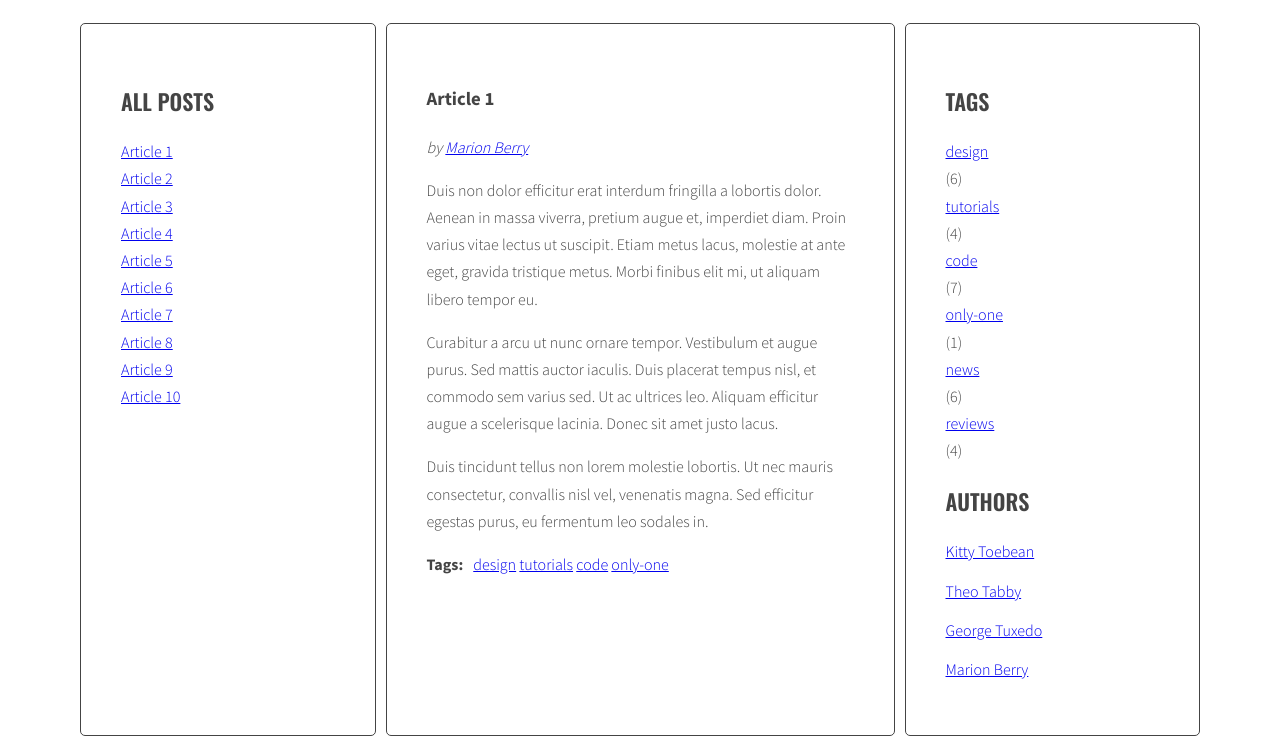
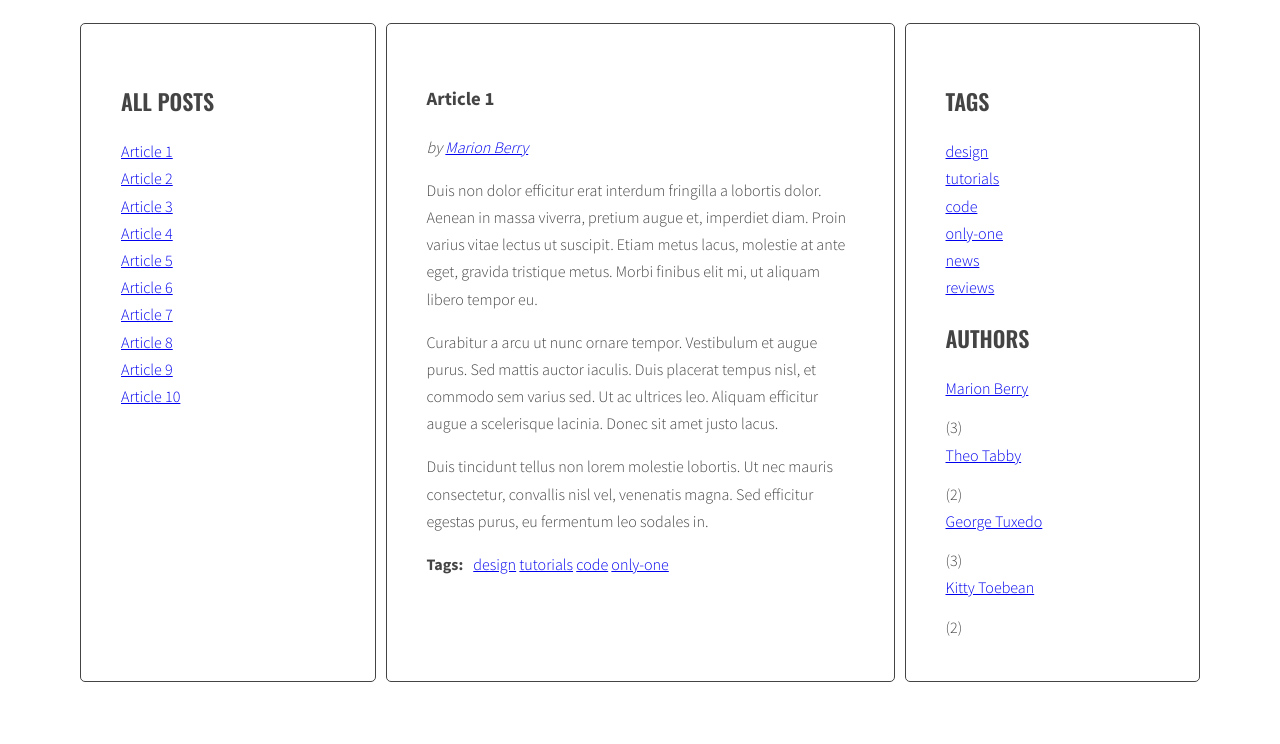
Before and after one commit to martanara/javascript-blog, a website: page index.html in a window 1280 px wide. Shown: the part 220-964 px from the top of the page. After the commit the page ends 910 px from the top, so only its background shows below. Drawn offline with nearby package versions, Linux system fonts and the light colour scheme.

Commit message:
Add functionality of displaying all authors with article count in the sidebar

```diff
--- a/index.html
+++ b/index.html
@@ -172,28 +172,7 @@
               <h2 class="section-title">Tags</h2>
               <ul class="list tags"></ul>
               <h2 class="section-title">Authors</h2>
-              <ul class="list authors">
-                <li>
-                  <a href="#">
-                    <span class="author-name">Kitty Toebean</span>
-                  </a>
-                </li>
-                <li>
-                  <a href="#">
-                    <span class="author-name">Theo Tabby</span>
-                  </a>
-                </li>
-                <li>
-                  <a href="#">
-                    <span class="author-name">George Tuxedo</span>
-                  </a>
-                </li>
-                <li>
-                  <a href="#">
-                    <span class="author-name">Marion Berry</span>
-                  </a>
-                </li>
-              </ul>
+              <ul class="list authors"></ul>
             </aside>
           </main>
         </div>
--- a/js/script.js
+++ b/js/script.js
@@ -186,8 +186,8 @@
     /* [NEW] START LOOP: for each tag in allTags: */
     for(let tag in allTags){
       /* [NEW] generate code of a link and add it to allTagsHTML */
-      allTagsHTML += '<li><a href="#tag-' + tag + '" class="' + calculateTagClass(allTags[tag], tagsParams) + '">' + tag + '</a></li>' + '(' + allTags[tag] + ')';
-      console.log(allTagsHTML);
+      allTagsHTML += '<li><a href="#tag-' + tag + '" class="' + calculateTagClass(allTags[tag], tagsParams) + '">' + tag + '</a></li>';
+
       /* [NEW] END LOOP: for each tag in allTags: */
     }
 
@@ -268,6 +268,8 @@
   addClickListenersToTags();
 
   const generateAuthors = function(){
+    /* [NEW] create a new variable allTags with an empty object */
+    let allAuthors = {};
 
     /* find all articles */
 
@@ -297,8 +299,32 @@
 
       authorWrapper.insertAdjacentHTML('afterbegin', linkHtml);
 
+      /* Check if this author is NOT already in allAuthors */
+
+      if(!allAuthors[authorName]) {
+        allAuthors[authorName] = 1;
+      } else {
+        allAuthors[authorName]++;
+      }
       /* END LOOP: for every article: */
     }
+
+    /* [NEW] find list of authors in right column */
+    const authorList = document.querySelector('.authors');
+
+    /* [NEW] create variable for all links HTML code */
+    let allAuthorsHTML = '';
+
+    /* [NEW] START LOOP: for each tag in allTags: */
+    for(let author in allAuthors){
+      /* [NEW] generate code of a link and add it to allTagsHTML */
+      allAuthorsHTML += '<li><a href="#author-' + author + '" class="author-name">' + author + '</a></li>' + '(' + allAuthors[author] + ')';
+
+      /* [NEW] END LOOP: for each author in allAuthors: */
+    }
+
+    /*[NEW] add HTML from allAuthorsHTML to authorList */
+    authorList.innerHTML = allAuthorsHTML;
   };
 
   generateAuthors();
@@ -357,7 +383,7 @@
   const addClickListenersToAuthors = function(){
 
     /* find all links to authors */
-    const authorLinks = document.querySelectorAll('.post-author a');
+    const authorLinks = document.querySelectorAll('.post-author a, .authors a');
 
     /* START LOOP: for each link */
     for(let authorLink of authorLinks){
```
